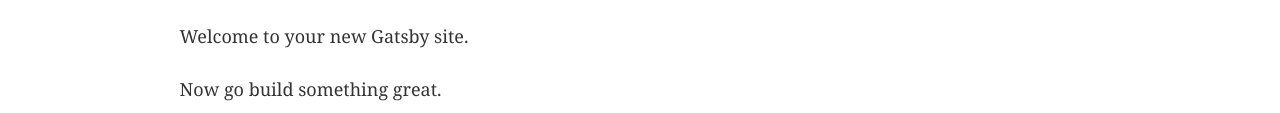
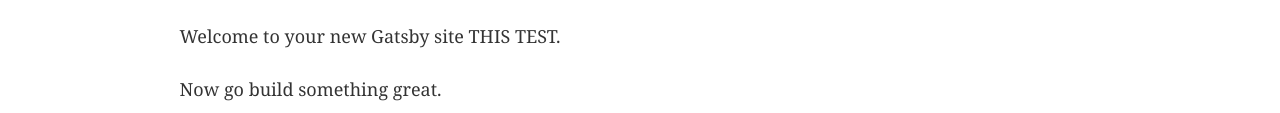
Before and after one commit to williamzhou8818/gatsby-wphook-test, a Gatsby site: page / in a window 1280 px wide. Shown: the part 170-283 px from the top of the page. Built offline with nearby package versions, Linux system fonts and the light colour scheme; Gatsby itself is replaced by a stand-in of ours.

Commit message:
initial commit

```diff
--- a/src/pages/index.js
+++ b/src/pages/index.js
@@ -9,7 +9,7 @@
   <Layout>
     <SEO title="Home" />
     <h1>Hi people</h1>
-    <p>Welcome to your new Gatsby site.</p>
+    <p>Welcome to your new Gatsby site THIS TEST.</p>
     <p>Now go build something great.</p>
     <div style={{ maxWidth: `300px`, marginBottom: `1.45rem` }}>
       <Image />
```
